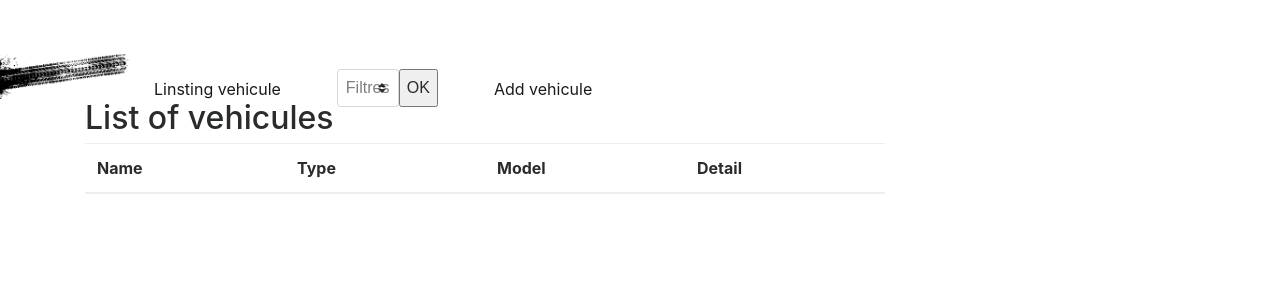
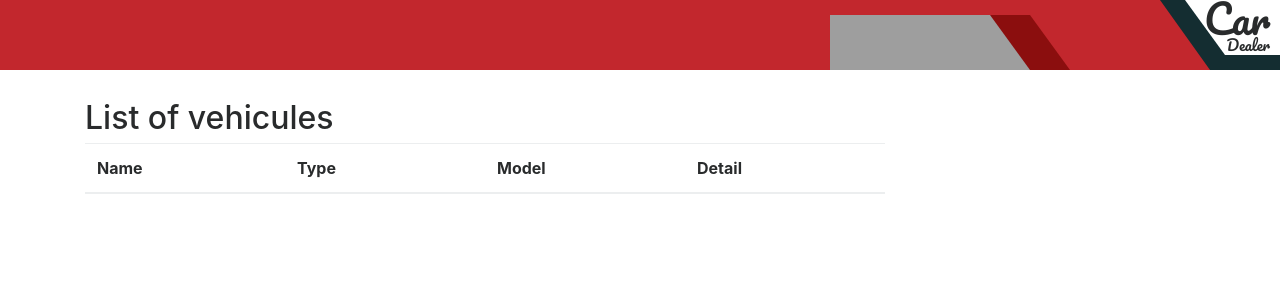
Before and after one commit to RemiLefebvre/Car-Dealer, a PHP site: page / in a window 1280 px wide. Shown: the top 300 px of the page. Run offline with PHP 8.4, Linux system fonts and the light colour scheme; data that the repository does not hold is empty; some libraries are stand-ins or nearby versions; grey boxes are pictures that could not be loaded.

Commit message:
add header phone v1

```diff
--- a/css/style.css
+++ b/css/style.css
@@ -23,15 +23,133 @@ img{
   width: 100%;
 }
 
+/*
+** START!
+*/
 
+/*background-image: url("https://c.wallhere.com/photos/7d/ea/art_chevrolet_car_canon_vintage_french_photography_eos-509017.jpg!d");
+background-size: cover ;
+background-position: bottom;
+*/
+
+/*1*/
 header{
-  position: fixed;
-  margin-top: 50px;
+  height: 70px;
+  background-color: white;
 }
-header .navbar{
-  padding: 0;
+h1{
+  position: absolute;
+  top: 0;
+  right: 0;
+  z-index: 20;
+  padding: 10px;
+  text-align: right;
+  line-height: 16px;
+  font-family: Pacifico;
+}
+h1 span{
+  font-size: 15px;
+}
+/*1*/
+.one{
+  position: absolute;
+  top: 0;
+  right: 0;
+  width: 70px;
+  height: 70px;
+  background-color: #142D31;
+}
+/*2*/
+.two{
+  position: absolute;
+  right: 70px;
+  top: 0;
+  height: 70px;
+  width: 100vw;
+  background-color: #C2272D;
+}
+/*menu*/
+.menu{
 
 }
-#logo{
-  width: 130px;
+
+/*3*/
+.three{
+  z-index: 10;
+  position: absolute;
+  right: 90px;
+  top: 15px;
+  height: 0;
+  width: 0;
+  border-bottom: 55px solid #8B0E0E;
+  border-right: 40px solid transparent;
+  transition: 0.4s;
 }
+/*4*/
+.foor{
+  z-index: 10;
+  position: absolute;
+  right: 130px;
+  top: 15px;
+  height: 0;
+  width: 0;
+  border-top: 55px solid #8B0E0E;
+  border-left: 40px solid transparent;
+  transition: 0.4s;
+}
+/*5*/
+.five{
+  z-index: 9;
+  position: absolute;
+  height: 55px;
+  width: 200px;
+  right: 130px;
+  top: 15px;
+  background-image: url("https://c.wallhere.com/photos/7d/ea/art_chevrolet_car_canon_vintage_french_photography_eos-509017.jpg!d");
+  background-size: cover;
+  transition: 0.4s;
+}
+/*six*/
+.six{
+  position: absolute;
+  top: 0;
+  right: 70px;
+  height: 0;
+  width: 0;
+  border-top: 70px solid #142D31;
+  border-left: 50px solid transparent;
+}
+/*seven*/
+.seven{
+  position: absolute;
+  right: 0px;
+  top: 0px;
+  height: 55px;
+  width: 55px;
+  background-color: white;
+}
+/*height*/
+.height{
+  position: absolute;
+  right: 55px;
+  top: 0px;
+  height: 0;
+  width: 0;
+  border-top: 55px solid white;
+  border-left: 40px solid transparent;t;
+}
+header:hover .three {
+  right: 210px;
+}
+header:hover .foor {
+  right: 250px;
+
+}
+header:hover .five{
+  right: 250px;
+
+}
+polygon{
+  z-index: 10;
+  position: absolute;
+}
--- a/view/template/header.php
+++ b/view/template/header.php
@@ -9,9 +9,11 @@
   <meta name="viewport" content="width=device-width, initial-scale=1">
 
   <!-- Font family -->
+  <link href="https://fonts.googleapis.com/css?family=Pacifico" rel="stylesheet">
 
   <!-- Fontawersome -->
-  <!-- <script src="https://use.fontawesome.com/4d141429f4.js"></script> -->
+  <script src="https://use.fontawesome.com/4d141429f4.js"></script>
+
 
   <link rel="icon" href="img/logo.png">
   <link rel="apple-touch-icon" href="apple-touch-icon.png">
@@ -30,49 +32,19 @@
 <body>
 
 <header class="fixed-top">
-
-  <!-- NAV BAR -->
-  <nav class="navbar navbar-toggleable-md navbar-light">
-    <button class="navbar-toggler navbar-toggler-right" type="button" data-toggle="collapse" data-target="#navbarNavDropdown" aria-controls="navbarNavDropdown" aria-expanded="false" aria-label="Toggle navigation">
-      <span class="navbar-toggler-icon"></span>
-    </button>
-    <a href="index.php">
-      <h1 class="navbar-brand" >
-        <figure id="logo">
-          <img src="img/tireTracks.png" alt="logo">
-        </figure>
-      </h1>
-    </a>
-    <div class="collapse navbar-collapse" id="navbarNavDropdown">
-      <ul class="navbar-nav">
-        <li class="pr-5 nav-item active">
-          <a class="nav-link" href="index.php">Linsting vehicule</a>
-        </li>
-        <?php if (!isset($_POST["detailVehicule"])) {
-          ?>
-          <li class="pr-5 nav-item ">
-            <form class="d-flex flex-row" action="index.php" method="post">
-              <select name="filtre" class="nav-link custom-select">
-                <option class="pr-4" selected>Filtres</option>
-                <option value="name">Name</option>
-                <option value="model">Model</option>
-                <option value="type">Type</option>
-              </select>
-              <input type="submit" value="OK">
-            </form>
-          </li>
-          <?php
-        } ?>
-        <li class="pr-5 nav-item active ">
-          <a class="nav-link addVehicule">Add vehicule</a>
-        </li>
-      </ul>
-    </div>
-  </nav>
+  <h1>Car <br><span>Dealer</span></h1>
+  <div class="one"></div>
+  <div class="two"></div>
+  <div class="three"></div>
+  <div class="foor"></div>
+  <div class="five"></div>
+  <div class="six"></div>
+  <div class="seven"></div>
+  <div class="height"></div>
+  <div class="nine"></div>
 
 
-
-
+</header>
 <!-- ADD VEHICULE BAR -->
 <nav class="navbar bg-faded" id="addVehiculeBar">
   <h1 class="navbar-brand" href="#">Add vehicule</h1>
@@ -101,5 +73,3 @@
     </ul>
   </div>
 </nav>
-
-</header>
```
Lines whose indentation alone changed are shown as unchanged.
